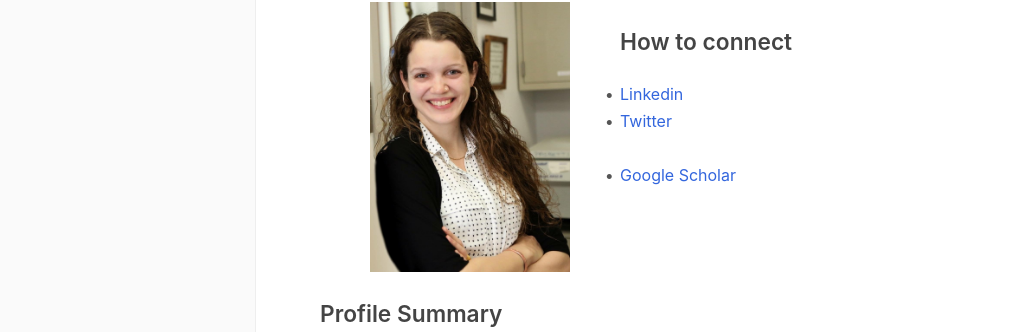
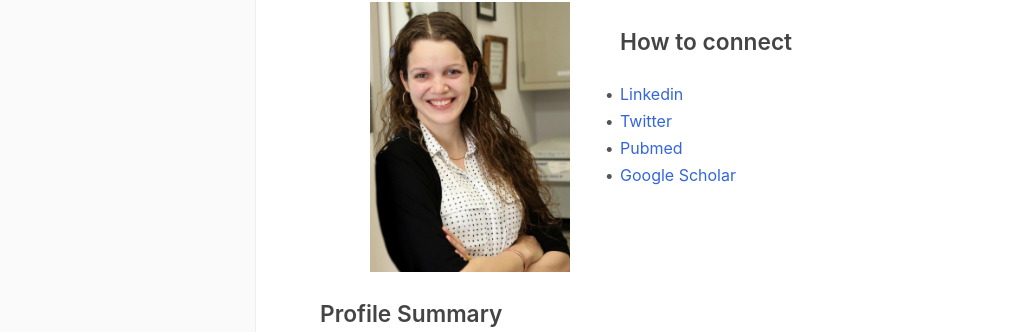
Before and after one commit to suswes/suswes.github.io, an MkDocs documentation site: the page built from docs/index.md, in a window 1280 px wide and 900 px high. Shown: the part 255-587 px from the top of the window, without its empty margins (112-1131 px from the left). Built offline with MkDocs 1.6.1, drawn with Linux system fonts in a browser that asks for light colours; some web fonts are replaced.

Commit message:
Update index.md

```diff
--- a/docs/index.md
+++ b/docs/index.md
@@ -7,9 +7,9 @@
 ## How to connect
 - [Linkedin](https://www.linkedin.com/in/susan-westfall-9a7b4248){target=_blank}
 - [Twitter](https://twitter.com/WestfallSusan){target=_blank}
+- [Pubmed](https://www.ncbi.nlm.nih.gov/myncbi/susan.westfall.1/bibliography/public/){target=_blank}
+- [Google Scholar](https://scholar.google.com/citations?user=EOFG8hQAAAAJ&hl=en){target=_blank}
 <!-- - [Semantic Scholar](https://www.semanticscholar.org/author/Susan-Westfall/49749982){target=_blank} -->
-- [Google Scholar](https://scholar.google.com/citations?user=EOFG8hQAAAAJ&hl=en){target=_blank}
-
 <br>
 
 
```
